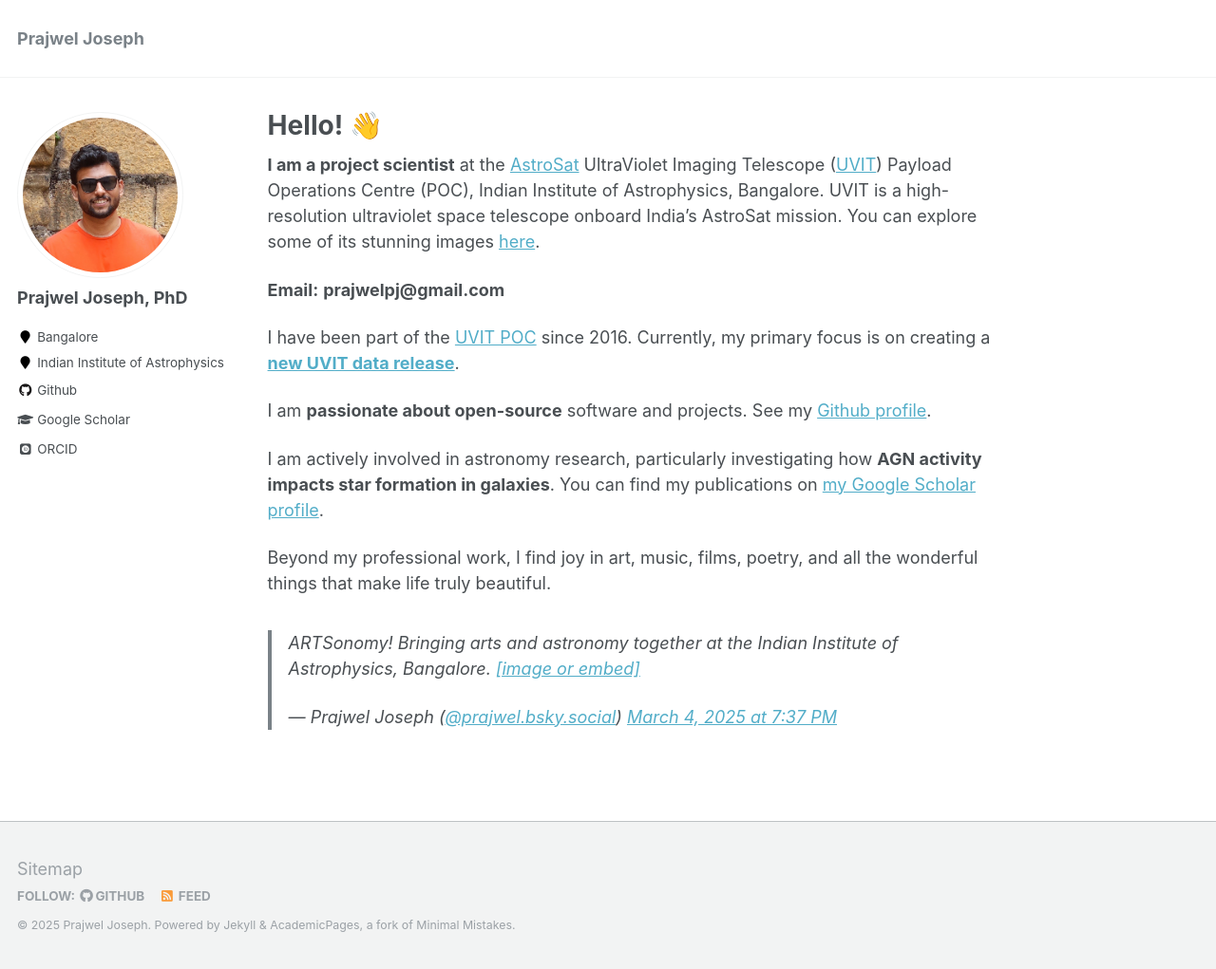
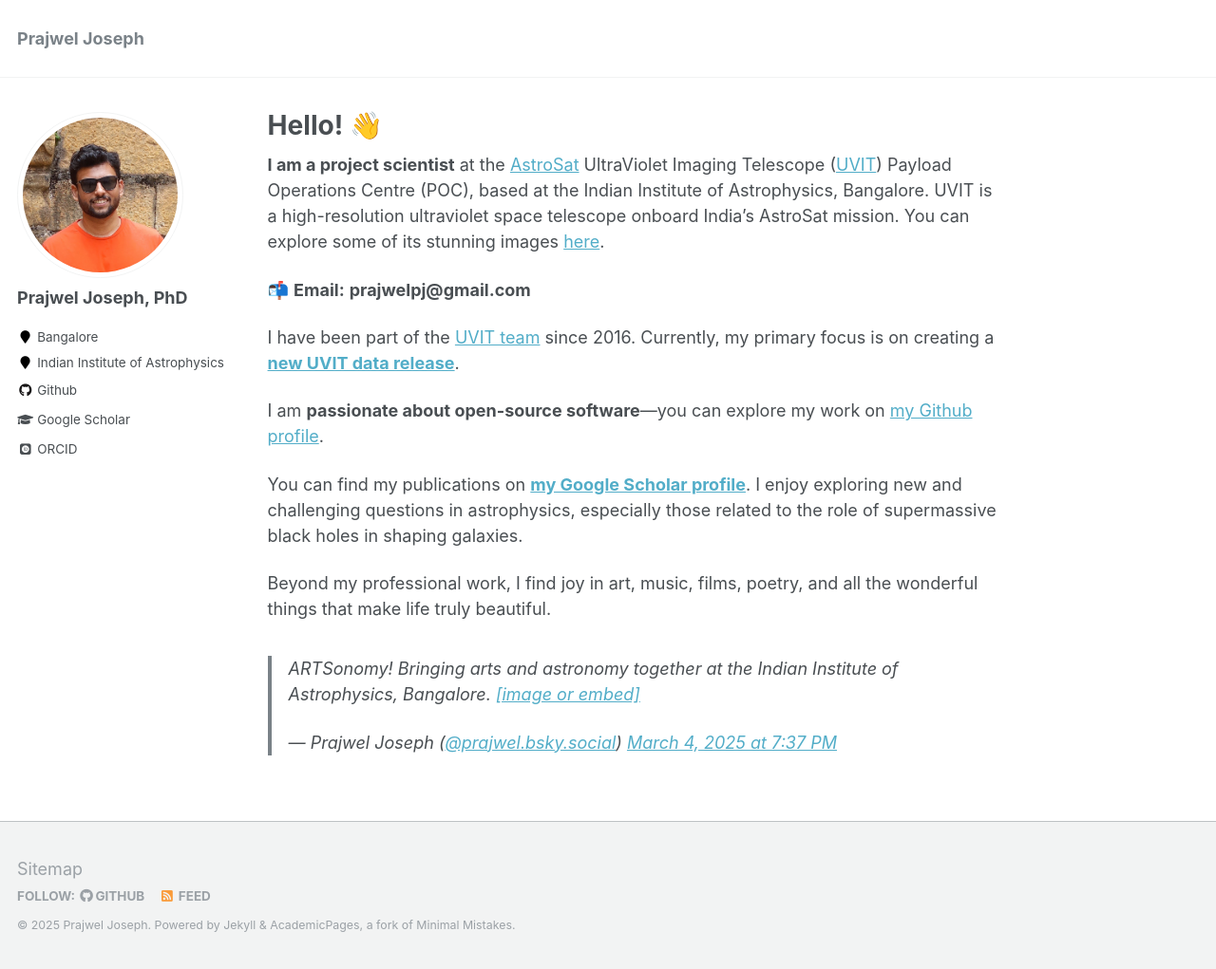
Before and after one commit to prajwel/prajwel.github.io, a Jekyll site: the page built from _pages/about.md, in a window 1280 px wide and 1021 px high. Shown: the whole window at 95% size. Built offline with Jekyll 4.4.1, drawn with Linux system fonts in a browser that asks for light colours; some web fonts are replaced; a script that is not in the unit is left out.

Commit message:
Update about.md

```diff
--- a/_pages/about.md
+++ b/_pages/about.md
@@ -8,15 +8,15 @@
   - /about.html
 ---
 
-**I am a project scientist** at the <a href="https://en.wikipedia.org/wiki/AstroSat">AstroSat</a> UltraViolet Imaging Telescope (<a href="https://www.iiap.res.in/projects/uvit/">UVIT</a>) Payload Operations Centre (POC), Indian Institute of Astrophysics, Bangalore. UVIT is a high-resolution ultraviolet space telescope onboard India’s AstroSat mission. You can explore some of its stunning images <a href="https://www.flickr.com/photos/iiabengaluru/albums/72177720319674566/">here</a>.
+**I am a project scientist** at the <a href="https://en.wikipedia.org/wiki/AstroSat">AstroSat</a> UltraViolet Imaging Telescope (<a href="https://www.iiap.res.in/projects/uvit/">UVIT</a>) Payload Operations Centre (POC), based at the Indian Institute of Astrophysics, Bangalore. UVIT is a high-resolution ultraviolet space telescope onboard India’s AstroSat mission. You can explore some of its stunning images <a href="https://www.flickr.com/photos/iiabengaluru/albums/72177720319674566/">here</a>.
 
-**&#69;&#109;&#97;&#105;&#108;:** **&#112;&#114;&#97;&#106;&#119;&#101;&#108;&#112;&#106;&#64;&#103;&#109;&#97;&#105;&#108;&#46;&#99;&#111;&#109;**
+📬 **&#69;&#109;&#97;&#105;&#108;:** **&#112;&#114;&#97;&#106;&#119;&#101;&#108;&#112;&#106;&#64;&#103;&#109;&#97;&#105;&#108;&#46;&#99;&#111;&#109;**
 
-I have been part of the <a href="https://www.iiap.res.in/projects/uvit/poc/">UVIT POC</a> since 2016. Currently, my primary focus is on creating a **<a href="https://arxiv.org/abs/2504.00982">new UVIT data release</a>**.
+I have been part of the <a href="https://www.iiap.res.in/projects/uvit/poc/">UVIT team</a> since 2016. Currently, my primary focus is on creating a **<a href="https://arxiv.org/abs/2504.00982">new UVIT data release</a>**.
 
-I am **passionate about open-source** software and projects. See my <a href="https://github.com/prajwel">Github profile</a>.
+I am **passionate about open-source software**—you can explore my work on <a href="https://github.com/prajwel">my Github profile</a>.
 
-I am actively involved in astronomy research, particularly investigating how **AGN activity impacts star formation in galaxies**. You can find my publications on <a href="https://scholar.google.co.in/citations?user=zSnUDggAAAAJ&hl=en">my Google Scholar profile</a>.
+You can find my publications on <a href="https://scholar.google.co.in/citations?user=zSnUDggAAAAJ&hl=en">**my Google Scholar profile**</a>. I enjoy exploring new and challenging questions in astrophysics, especially those related to the role of supermassive black holes in shaping galaxies.
 
 Beyond my professional work, I find joy in art, music, films, poetry, and all the wonderful things that make life truly beautiful.
 <blockquote class="bluesky-embed" data-bluesky-uri="at://did:plc:nwy3smcgecvmxcz2d3r4wv5w/app.bsky.feed.post/3ljkn6x24ls2h" data-bluesky-cid="bafyreig6ojovawe7ezcvdtss6e5jnzpq4ukvwl23zq2s4b73z2mf4bfr3u" data-bluesky-embed-color-mode="system"><p lang="en">ARTSonomy!
```
